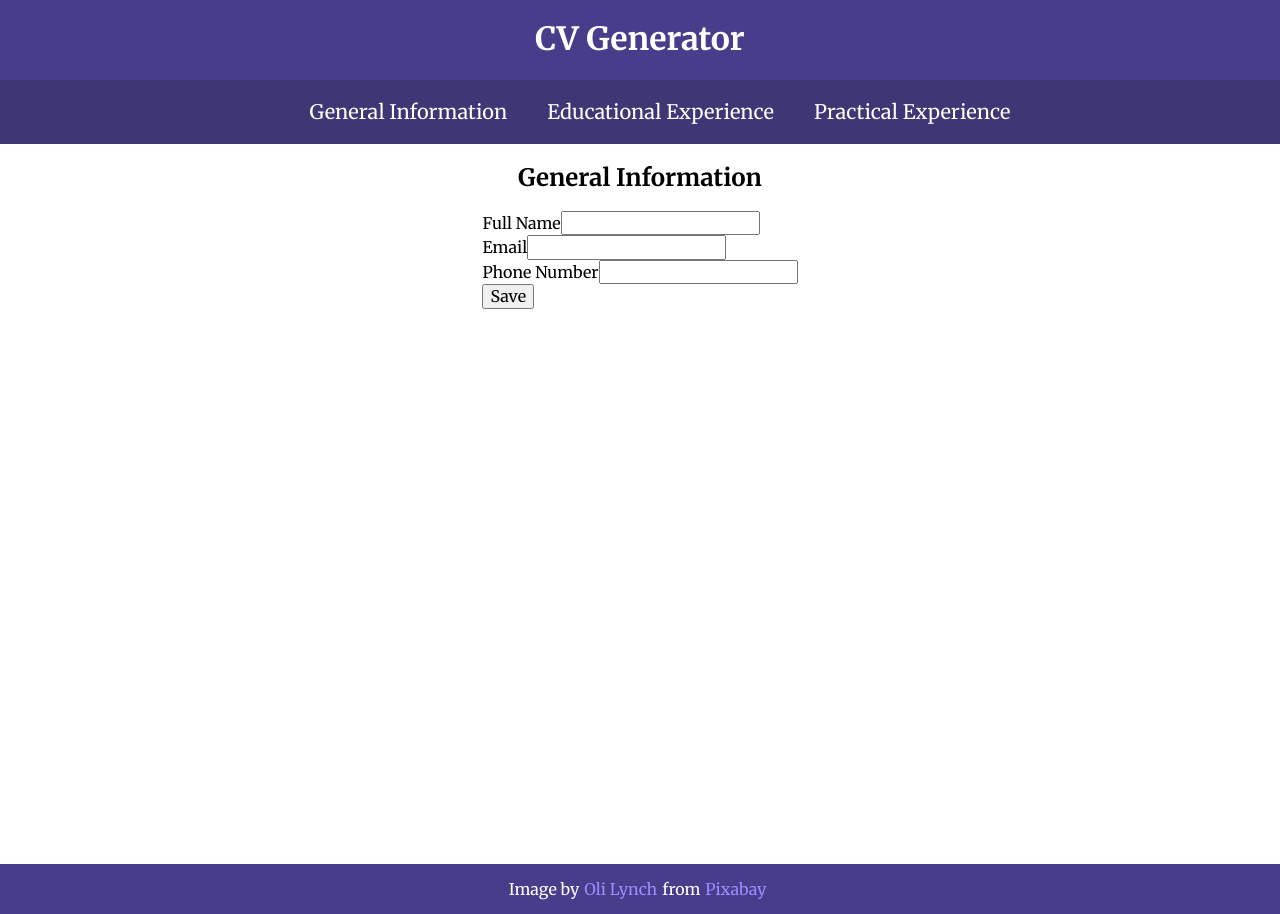
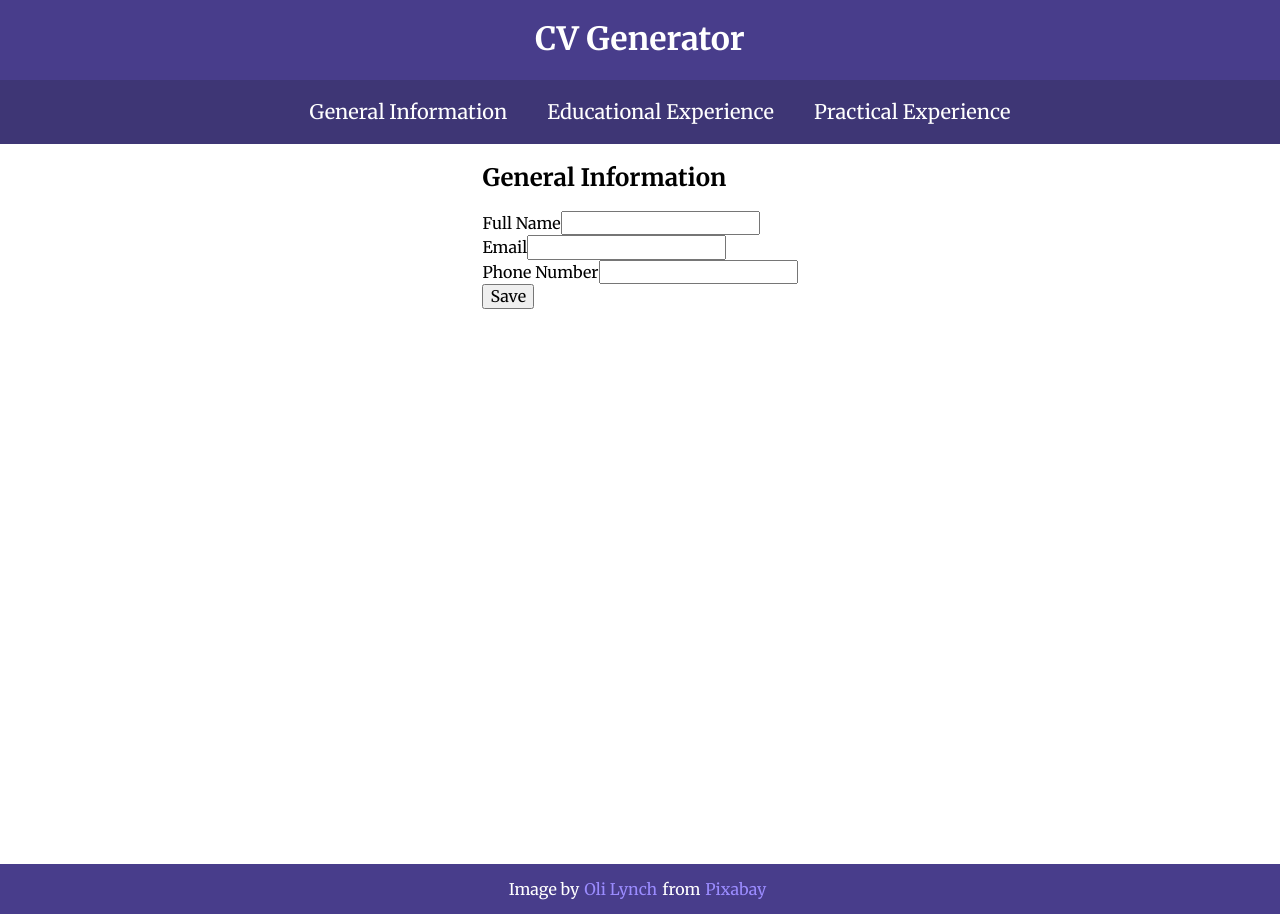
Before and after one commit to cesar-a-delacruz/cv-application, a React (Vite) app: page / in a window 1280 px wide. Built offline with nearby package versions, Linux system fonts and the light colour scheme.

Commit message:
fix: add <main> content into <div>

```diff
--- a/src/components/Content.jsx
+++ b/src/components/Content.jsx
@@ -5,14 +5,14 @@ import Description from './Description';
 export default function Content({section, updateInfo}) {
     const [type, setType] = useState('form');
     return (
-        <div className="content">
+        <>
             {(() => {
                 if (!isInfoFull(section.info) || type === 'form')
                     return <Form info={section.info} changeType={changeType} />;
                 else if (isInfoFull(section.info))
                     return <Description info={section.info} changeType={changeType} />;
             })()}
-        </div>
+        </>
     );
 
     function changeType(sectionType, info) {
--- a/src/main.jsx
+++ b/src/main.jsx
@@ -15,8 +15,10 @@ function App() {
         <Navigation sections={sectionsHandler.readAll()} changeContent={changeContent} />
       </header>
       <main>
-        <h2>{section.name}</h2>
-        <Content section={section} updateInfo={updateInfo} />
+        <div>
+          <h2>{section.name}</h2>
+          <Content section={section} updateInfo={updateInfo} />
+        </div>
       </main>
       <footer>
         <p>
```
